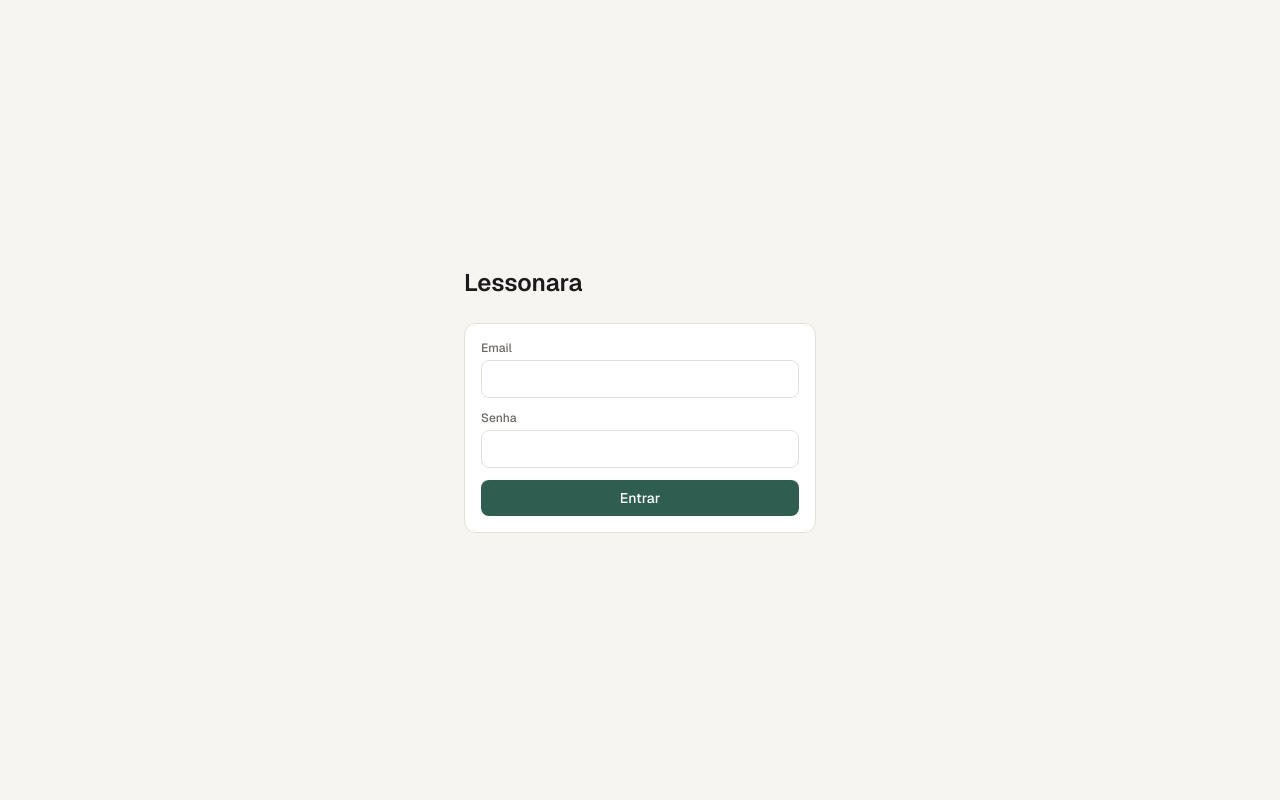
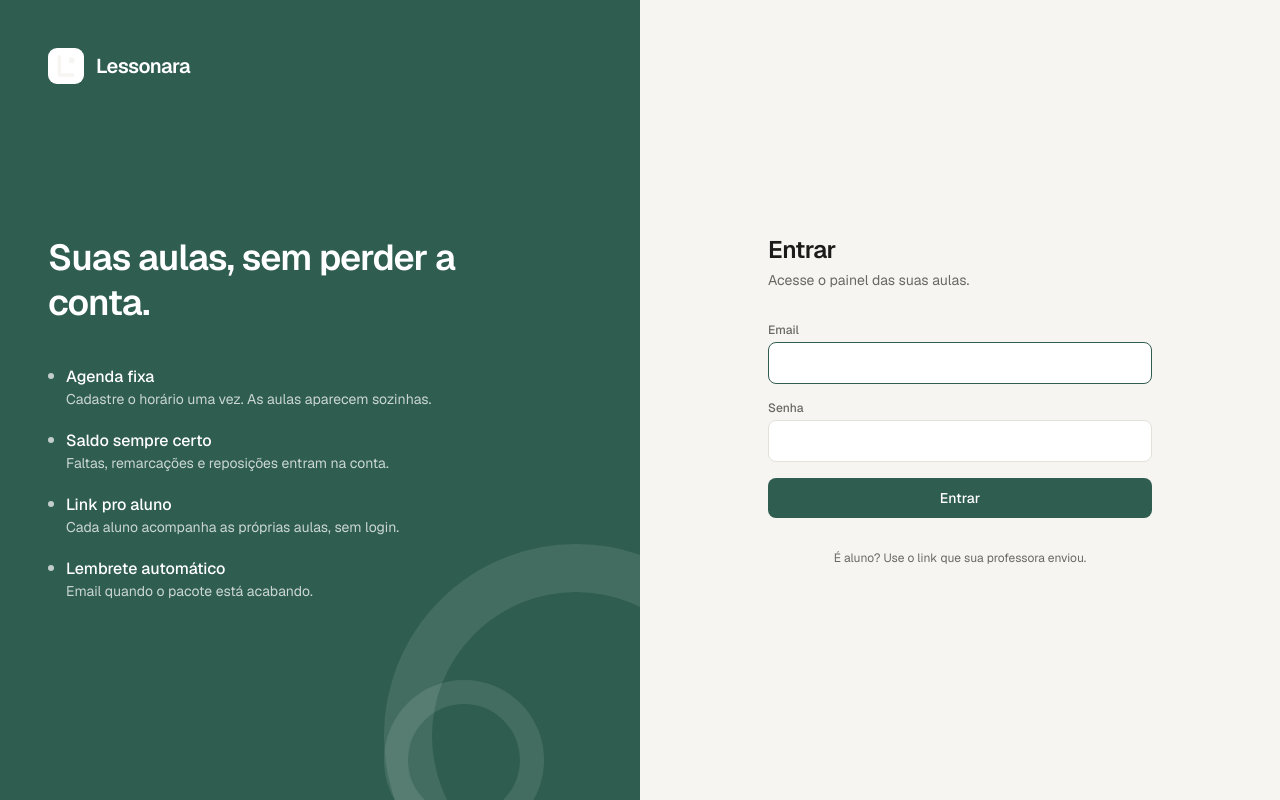
Before and after one commit to gabrielgoncalvesr/lessonara, a Next.js app: page /login in a window 1280 px wide. Built offline with nearby package versions, Linux system fonts and the light colour scheme; no server answers.

Commit message:
feat: redesigned login page and seed script

```diff
--- a/package.json
+++ b/package.json
@@ -7,7 +7,8 @@
     "build": "next build",
     "start": "next start",
     "lint": "eslint",
-    "test": "vitest run"
+    "test": "vitest run",
+    "seed": "node --env-file=.env.local scripts/seed.mts"
   },
   "dependencies": {
     "@supabase/ssr": "^0.12.7",
--- a/src/app/(painel)/layout.tsx
+++ b/src/app/(painel)/layout.tsx
@@ -1,4 +1,5 @@
 import Link from "next/link";
+import { LogoMark } from "@/components/logo";
 import { signOut } from "../login/actions";
 
 // Páginas dependem de sessão/banco a cada request.
@@ -8,7 +9,7 @@ export default function PainelLayout({ children }: LayoutProps<"/">) {
   return (
     <div className="mx-auto max-w-3xl px-4 pb-16">
       <header className="flex items-center gap-4 py-4">
-        <Link href="/" className="text-lg font-semibold">Lessonara</Link>
+        <Link href="/" className="flex items-center gap-2 text-lg font-semibold tracking-tight"><LogoMark className="h-7 w-7 text-accent" />Lessonara</Link>
         <nav className="ml-auto flex items-center gap-3 text-sm text-muted">
           <Link href="/config" className="hover:text-fg">Configurações</Link>
           <form action={signOut}>
--- a/src/app/login/page.tsx
+++ b/src/app/login/page.tsx
@@ -1,25 +1,82 @@
 "use client";
 
 import { useActionState } from "react";
+import { LogoMark } from "@/components/logo";
 import { signIn } from "./actions";
+
+const FEATURES = [
+  { title: "Agenda fixa", text: "Cadastre o horário uma vez. As aulas aparecem sozinhas." },
+  { title: "Saldo sempre certo", text: "Faltas, remarcações e reposições entram na conta." },
+  { title: "Link pro aluno", text: "Cada aluno acompanha as próprias aulas, sem login." },
+  { title: "Lembrete automático", text: "Email quando o pacote está acabando." },
+];
 
 export default function LoginPage() {
   const [error, action, pending] = useActionState(signIn, null);
+
   return (
-    <main className="mx-auto flex min-h-screen max-w-sm flex-col justify-center px-4">
-      <h1 className="mb-6 text-2xl font-semibold">Lessonara</h1>
-      <form action={action} className="card space-y-3">
-        <div>
-          <label className="label" htmlFor="email">Email</label>
-          <input className="input" id="email" name="email" type="email" required autoComplete="email" />
+    <main className="grid min-h-screen lg:grid-cols-2">
+      <section className="relative hidden overflow-hidden bg-accent p-12 text-accent-fg lg:flex lg:flex-col">
+        <div className="flex items-center gap-3">
+          <LogoMark className="h-9 w-9 text-accent-fg" />
+          <span className="text-xl font-semibold tracking-tight">Lessonara</span>
         </div>
-        <div>
-          <label className="label" htmlFor="password">Senha</label>
-          <input className="input" id="password" name="password" type="password" required autoComplete="current-password" />
+
+        <div className="my-auto max-w-md">
+          <h1 className="text-4xl font-semibold leading-tight tracking-tight">
+            Suas aulas, sem perder a conta.
+          </h1>
+          <ul className="mt-10 space-y-5">
+            {FEATURES.map((f) => (
+              <li key={f.title} className="flex gap-3">
+                <span className="mt-2 h-1.5 w-1.5 shrink-0 rounded-full bg-accent-fg/70" />
+                <div>
+                  <div className="font-medium">{f.title}</div>
+                  <div className="text-sm opacity-75">{f.text}</div>
+                </div>
+              </li>
+            ))}
+          </ul>
         </div>
-        {error && <p className="text-sm text-bad">{error}</p>}
-        <button className="btn w-full" disabled={pending}>{pending ? "Entrando…" : "Entrar"}</button>
-      </form>
+
+        <div aria-hidden className="pointer-events-none absolute -bottom-32 -right-32 h-96 w-96 rounded-full border-[48px] border-accent-fg/10" />
+        <div aria-hidden className="pointer-events-none absolute -bottom-10 right-24 h-40 w-40 rounded-full border-[24px] border-accent-fg/10" />
+      </section>
+
+      <section className="flex items-center justify-center px-4 py-12">
+        <div className="w-full max-w-sm">
+          <div className="mb-10 flex items-center gap-3 lg:hidden">
+            <LogoMark className="h-9 w-9 text-accent" />
+            <span className="text-xl font-semibold tracking-tight">Lessonara</span>
+          </div>
+
+          <h2 className="text-2xl font-semibold tracking-tight">Entrar</h2>
+          <p className="mt-1 text-sm text-muted">Acesse o painel das suas aulas.</p>
+
+          <form action={action} className="mt-8 space-y-4">
+            <div>
+              <label className="label" htmlFor="email">Email</label>
+              <input className="input py-2.5" id="email" name="email" type="email" required autoComplete="email" autoFocus />
+            </div>
+            <div>
+              <label className="label" htmlFor="password">Senha</label>
+              <input className="input py-2.5" id="password" name="password" type="password" required autoComplete="current-password" />
+            </div>
+            {error && (
+              <p role="alert" className="rounded-lg border border-bad/30 bg-bad/10 px-3 py-2 text-sm text-bad">
+                {error}
+              </p>
+            )}
+            <button className="btn w-full py-2.5" disabled={pending}>
+              {pending ? "Entrando…" : "Entrar"}
+            </button>
+          </form>
+
+          <p className="mt-8 text-center text-xs text-muted">
+            É aluno? Use o link que sua professora enviou.
+          </p>
+        </div>
+      </section>
     </main>
   );
 }
--- /dev/null
+++ b/src/components/logo.tsx
@@ -0,0 +1,9 @@
+export function LogoMark({ className = "h-8 w-8" }: { className?: string }) {
+  return (
+    <svg viewBox="0 0 32 32" className={className} aria-hidden>
+      <rect width="32" height="32" rx="8" fill="currentColor" />
+      <path d="M10 8v16h12" stroke="var(--bg)" strokeWidth="3" strokeLinecap="round" strokeLinejoin="round" fill="none" />
+      <circle cx="21" cy="11" r="2.5" fill="var(--bg)" />
+    </svg>
+  );
+}
```
Also changed, not shown: scripts/seed.mts (added).
